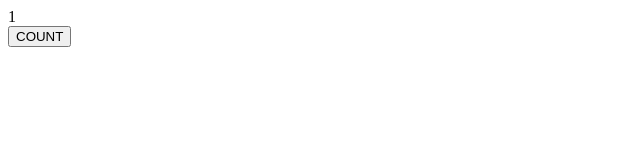
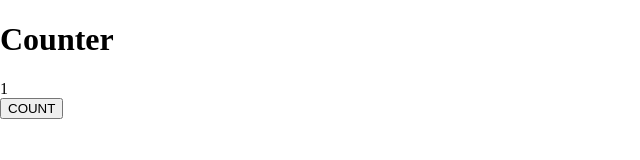
Before and after one commit to not-pope/7guis, a plain HTML site: page counter/index.html in a window 1280 px wide. Both pictures are taken after a click on the button "COUNT". Shown: the whole page, without its empty margins (0-640 px from the left). Drawn offline with Linux system fonts and the light colour scheme.

Commit message:
slowly adding style

```diff
--- a/counter/index.html
+++ b/counter/index.html
@@ -8,6 +8,7 @@
     </head>
     <body>
         <div id="frame">
+            <h1>Counter</h1>
             <div id="output">0</div>
             <button type="button" onclick="countClicks()">COUNT</button>
         </div>
--- a/counter/script.js
+++ b/counter/script.js
@@ -2,23 +2,27 @@
 // options I have (or better yet two implementations),
 // I will keep both and comment one out.
 
-// //---Option I---
+//---Option I---
+const output = document.getElementById("output");
+
+let countClicks = () => {
+    let clicks = parseInt(output.innerText) + 1;
+    //also, I dont think there is much of a diff in
+    //using const over let here
+    output.innerText=clicks;
+}
+
+// ---Option II---
+//Im not sure, but I think that using one variable to
+//keep clicks would be faster(but prop not enough) and
+//yet it will not make any functional differance
 // const output = document.getElementById("output");
-
+// let clicks = parseInt(output.innerText);
 // let countClicks = () => {
-//     let clicks = parseInt(output.innerText) + 1;
-//     output.innerText=clicks;
+//     output.innerText=++clicks;
 // }
 
-// ---Option II---
-const output = document.getElementById("output");
-let clicks = parseInt(output.innerText);
-//Im not sure, but I think that using one variable to
-//keep clicks would be faster(but prop not enough) and
-//yet it will not make and differance
-//like:
-//let clicks = parseInt(output.innerText); global var
-//output.innerText=clicks++;
-let countClicks = () => {
-    output.innerText=++clicks;
-}
+//one additional thing, there is more ways to select
+//output element
+//document.getElementById('output');
+//doucment.querySelector('#output');
--- a/counter/style.css
+++ b/counter/style.css
@@ -0,0 +1,24 @@
+:root{
+    --text-color: rgb(36, 9, 9);
+    --background-color: rgb(245, 245, 245);
+    --border-color: rgb(36,9,9);
+    --shadow: 3px 3px 3px rgb(65,65,65), 3px 3px 3px rgb(65, 65, 65);
+}
+
+body {
+    margin: 0;
+    padding: 0;
+}
+
+#frame {
+    align-content: center;
+    margin:auto;
+}
+
+
+/*
+    #frame
+        h1
+        #output
+        button
+ */
```
